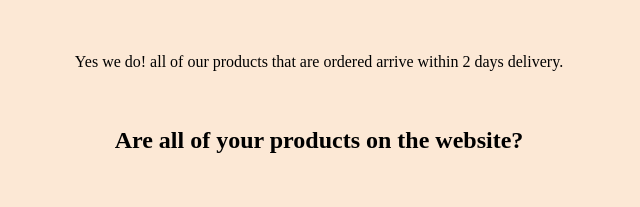
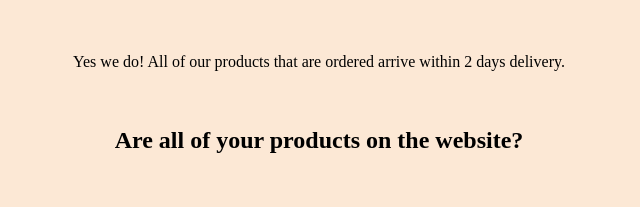
Before and after one commit to MysticGhost/MysticGhost.github.io, a plain HTML site: page questions.html in a window 1280 px wide. Shown: the part 760-967 px from the top of the page, 321-961 px from the left. Drawn offline with Linux system fonts and the light colour scheme.

Commit message:
spelling error

```diff
--- a/questions.html
+++ b/questions.html
@@ -49,7 +49,7 @@
   <h2>Do you deliver your products?</h2>
   <br><br>
 
-  <p1>Yes we do! all of our products that are ordered arrive within 2 days delivery.</p1>
+  <p1>Yes we do! All of our products that are ordered arrive within 2 days delivery.</p1>
   <br><br><br>
 
   <h2>Are all of your products on the website?</h2>
```
